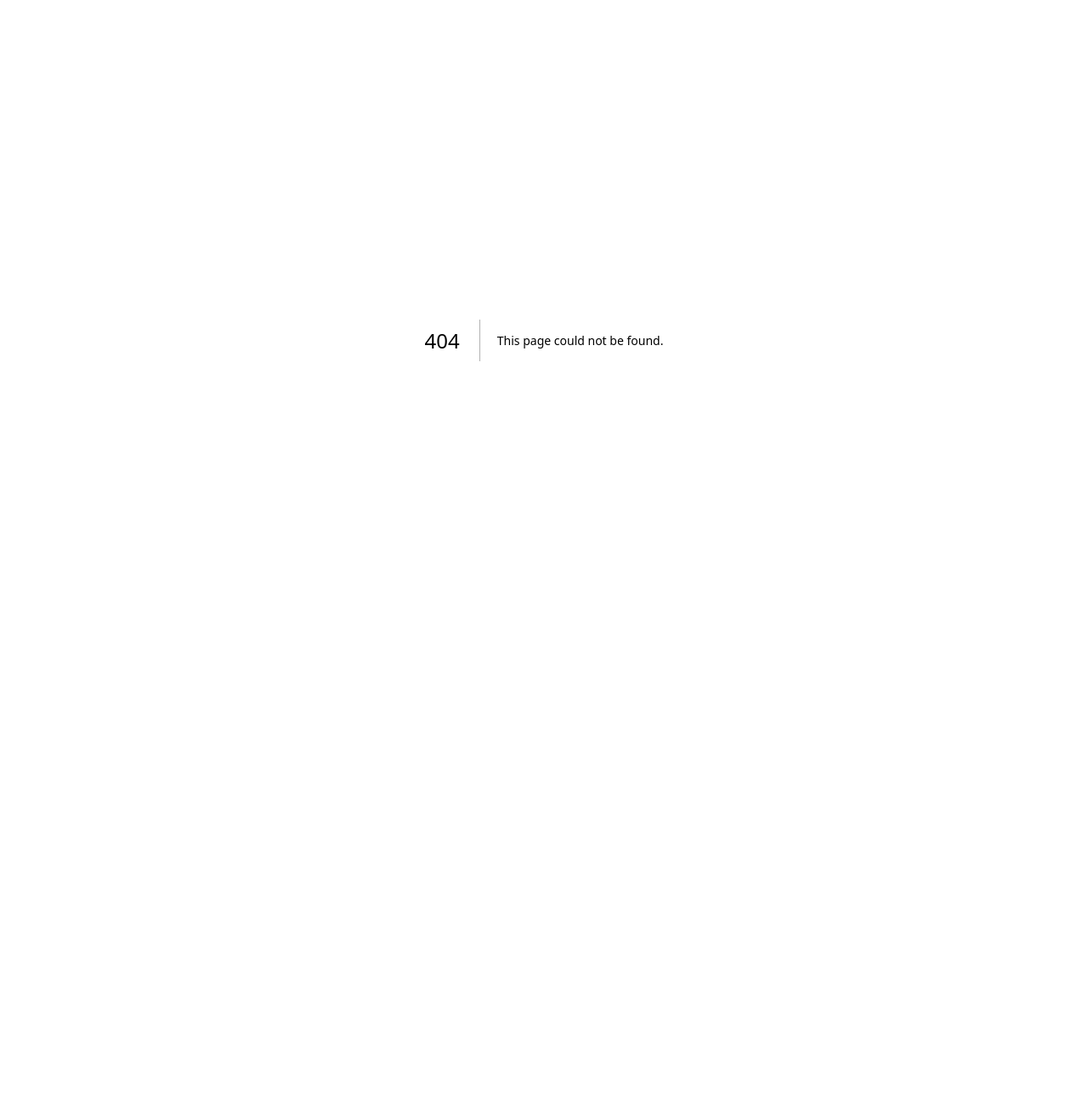
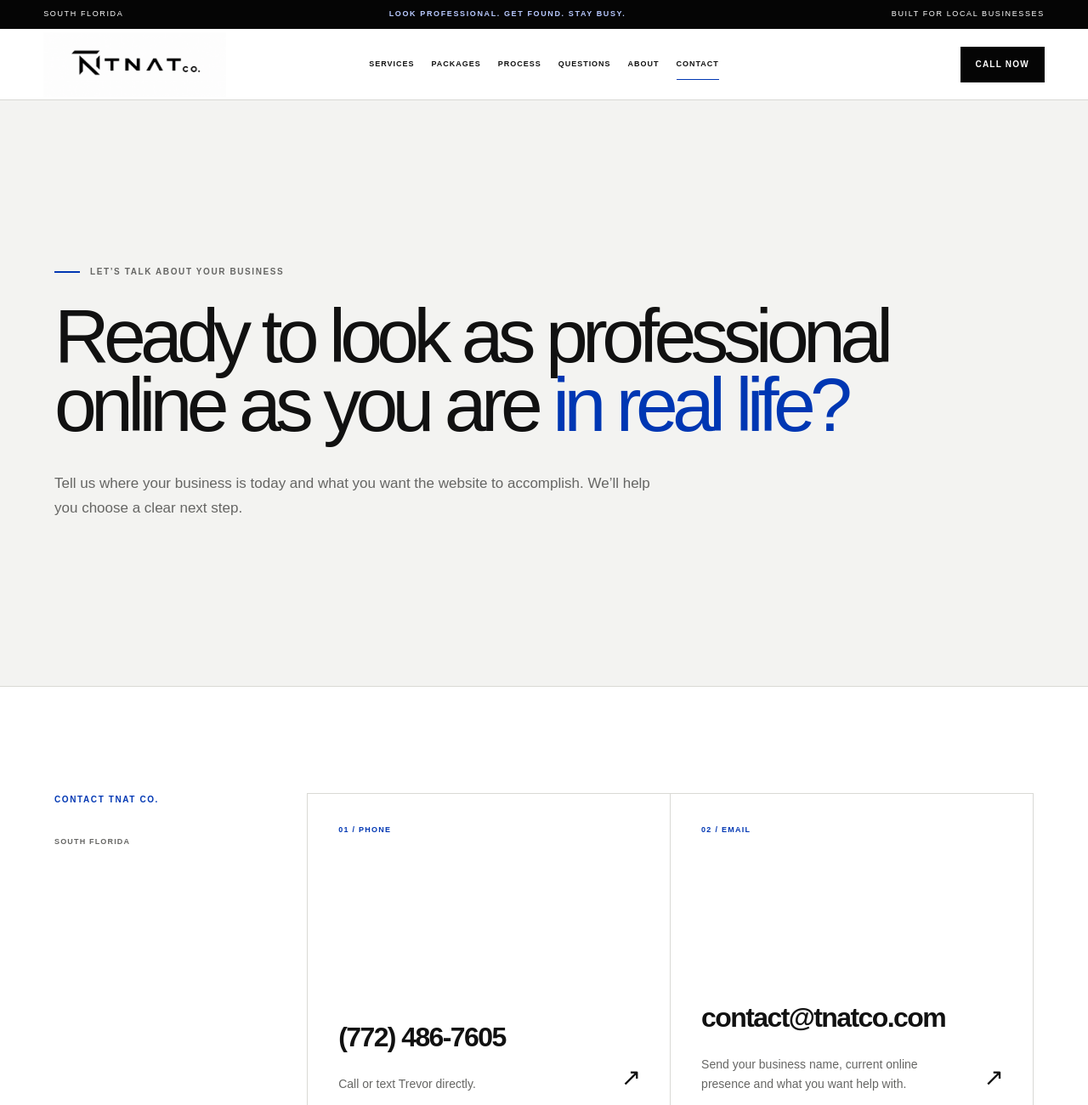
Before and after one commit to drinktnat/tnatco, a Next.js app: page /contact in a window 1280 px wide. Before the commit this address had no page. Shown: the top 1300 px of the page at 85% size. Before the commit the page ends 800 px from the top, so only its background shows below. Built offline with nearby package versions, Linux system fonts and the light colour scheme.

Commit message:
Refine mission and add contact page

```diff
--- a/app/about/page.tsx
+++ b/app/about/page.tsx
@@ -20,8 +20,9 @@ export default function AboutPage() {
           <a href="/#process">Process</a>
           <a href="/#faq">Questions</a>
           <a href="/about" aria-current="page">About</a>
+          <a href="/contact">Contact</a>
         </nav>
-        <a className="header-cta" href={inquiryHref}>Request a demo</a>
+        <a className="header-cta" href="/contact">Contact us</a>
       </header>
 
       <section className="about-hero">
@@ -61,23 +62,18 @@ export default function AboutPage() {
       <section className="mission">
         <div className="mission-grid" aria-hidden="true" />
         <div className="mission-inner section-shell">
-          <p className="section-tag light">Our mission</p>
-          <h2>TNAT Co. exists to help local businesses build a modern online presence that earns trust before a customer ever walks through the door.</h2>
-          <div className="mission-lines">
-            <p>We don’t just build websites.</p>
-            <p className="mission-emphasis">We build confidence.</p>
-            <p>When someone searches for a business online, everything they see should make them comfortable enough to call.</p>
-            <strong>That is what TNAT sells.</strong>
+          <div className="mission-heading">
+            <p className="section-tag light">Our mission</p>
+            <span>02 / WHY WE EXIST</span>
           </div>
-        </div>
-      </section>
-
-      <section className="about-principles section-shell">
-        <p className="section-tag">What guides the work</p>
-        <div className="principle-grid">
-          <article><span>01</span><h3>Earn trust early</h3><p>Your online presence should make a strong first impression before a customer ever reaches out.</p></article>
-          <article><span>02</span><h3>Make quality visible</h3><p>The website should clearly show the people, work and proof that make the business worth choosing.</p></article>
-          <article><span>03</span><h3>Keep the next step clear</h3><p>Every page should help the right customer feel comfortable enough to call, book or request a quote.</p></article>
+          <div className="mission-layout">
+            <h2>We don’t just build websites.<br /><em>We build confidence.</em></h2>
+            <div className="mission-copy">
+              <p className="mission-lead">TNAT Co. exists to help local businesses build a modern online presence that earns trust before a customer ever walks through the door.</p>
+              <p>When someone searches for a business online, everything they see should make them comfortable enough to call.</p>
+              <strong>That is what TNAT sells.</strong>
+            </div>
+          </div>
         </div>
       </section>
 
@@ -102,7 +98,7 @@ export default function AboutPage() {
           <a href="/#services">Services</a>
           <a href="/#packages">Packages</a>
           <a href="/about">About</a>
-          <a href="mailto:contact@tnatco.com">Contact</a>
+          <a href="/contact">Contact</a>
         </div>
         <span>© 2026 TNAT Co. LLC · South Florida</span>
       </footer>
--- /dev/null
+++ b/app/contact/page.tsx
@@ -0,0 +1,85 @@
+const emailHref =
+  "mailto:contact@tnatco.com?subject=Website%20inquiry&body=Business%20name%3A%0ACurrent%20website%20or%20social%20link%3A%0AWhat%20I%20want%20help%20with%3A";
+
+export default function ContactPage() {
+  return (
+    <main id="top" className="contact-page">
+      <div className="topline">
+        <span>South Florida</span>
+        <strong>Look professional. Get found. Stay busy.</strong>
+        <span>Built for local businesses</span>
+      </div>
+
+      <header className="site-header">
+        <a className="brand" href="/" aria-label="TNAT Co. home">
+          <img src="/assets/tnat-co-horizontal.png" alt="TNAT Co." />
+        </a>
+        <nav aria-label="Primary navigation">
+          <a href="/#services">Services</a>
+          <a href="/#packages">Packages</a>
+          <a href="/#process">Process</a>
+          <a href="/#faq">Questions</a>
+          <a href="/about">About</a>
+          <a href="/contact" aria-current="page">Contact</a>
+        </nav>
+        <a className="header-cta" href="tel:+17724867605">Call now</a>
+      </header>
+
+      <section className="contact-hero">
+        <div className="contact-intro section-shell">
+          <p className="kicker"><span /> Let’s talk about your business</p>
+          <h1>Ready to look as professional online as you are <em>in real life?</em></h1>
+          <p>Tell us where your business is today and what you want the website to accomplish. We’ll help you choose a clear next step.</p>
+        </div>
+      </section>
+
+      <section className="contact-details section-shell">
+        <div className="contact-label">
+          <p className="section-tag">Contact TNAT Co.</p>
+          <span>South Florida</span>
+        </div>
+        <div className="contact-options">
+          <a className="contact-option" href="tel:+17724867605">
+            <span>01 / PHONE</span>
+            <strong>(772) 486-7605</strong>
+            <p>Call or text Trevor directly.</p>
+            <i aria-hidden="true">↗</i>
+          </a>
+          <a className="contact-option" href={emailHref}>
+            <span>02 / EMAIL</span>
+            <strong>contact@tnatco.com</strong>
+            <p>Send your business name, current online presence and what you want help with.</p>
+            <i aria-hidden="true">↗</i>
+          </a>
+        </div>
+      </section>
+
+      <section className="contact-prep">
+        <div className="section-shell contact-prep-inner">
+          <p className="section-tag light">A good place to start</p>
+          <h2>You don’t need everything figured out before you reach out.</h2>
+          <div className="contact-prep-list">
+            <span>01</span><p>Your business name and service area</p>
+            <span>02</span><p>Your current website or social media, if you have one</p>
+            <span>03</span><p>What you want customers to do: call, book, visit or request a quote</p>
+          </div>
+          <a className="button button-white" href={emailHref}>Start the conversation <span>↗</span></a>
+        </div>
+      </section>
+
+      <footer className="footer">
+        <a className="footer-brand" href="/" aria-label="TNAT Co. home">
+          <img src="/assets/tnat-co-horizontal.png" alt="TNAT Co." />
+        </a>
+        <p>Custom websites and online presence for local businesses.</p>
+        <div>
+          <a href="/#services">Services</a>
+          <a href="/#packages">Packages</a>
+          <a href="/about">About</a>
+          <a href="/contact">Contact</a>
+        </div>
+        <span>© 2026 TNAT Co. LLC · South Florida</span>
+      </footer>
+    </main>
+  );
+}
--- a/app/globals.css
+++ b/app/globals.css
@@ -284,21 +284,48 @@ details > p { margin: -5px 40px 30px 59px; color: var(--muted); font-size: 14px;
 .founder-copy { margin-top: 50px; display: grid; grid-template-columns: 1fr 1fr; gap: 38px; border-top: 1px solid var(--line); }
 .founder-copy p { margin: 0; padding-top: 28px; color: var(--muted); font-size: 15px; line-height: 1.8; }
 
-.mission { min-height: 900px; position: relative; overflow: hidden; display: flex; align-items: center; background: var(--black); color: white; }
+.mission { min-height: 760px; position: relative; overflow: hidden; display: flex; align-items: center; background: var(--black); color: white; }
 .mission-grid { position: absolute; inset: 0; opacity: .22; background-image: linear-gradient(rgba(255,255,255,.12) 1px, transparent 1px), linear-gradient(90deg, rgba(255,255,255,.12) 1px, transparent 1px); background-size: 64px 64px; }
 .mission-inner { position: relative; z-index: 2; padding: 120px 0; }
-.mission h2 { max-width: 1160px; margin: 0; font-size: clamp(48px, 5.6vw, 82px); line-height: .98; letter-spacing: -.06em; }
-.mission-lines { margin-top: 85px; display: grid; grid-template-columns: 1fr 1fr; border-top: 1px solid rgba(255,255,255,.28); }
-.mission-lines p { margin: 0; padding: 26px 30px 26px 0; border-bottom: 1px solid rgba(255,255,255,.2); color: rgba(255,255,255,.65); font-size: 16px; line-height: 1.6; }
-.mission-lines .mission-emphasis { color: var(--blue-soft); font-size: 30px; font-weight: 800; letter-spacing: -.035em; }
-.mission-lines strong { grid-column: 1 / -1; padding-top: 30px; color: white; font-size: 13px; letter-spacing: .12em; text-transform: uppercase; }
+.mission-heading { display: flex; align-items: center; justify-content: space-between; gap: 30px; padding-bottom: 28px; border-bottom: 1px solid rgba(255,255,255,.25); }
+.mission-heading .section-tag { margin-bottom: 0; }
+.mission-heading > span { color: rgba(255,255,255,.48); font-size: 8px; font-weight: 800; letter-spacing: .14em; }
+.mission-layout { padding-top: 70px; display: grid; grid-template-columns: 1.15fr .85fr; gap: 9vw; align-items: start; }
+.mission h2 { max-width: 780px; margin: 0; font-size: clamp(58px, 6vw, 92px); line-height: .94; letter-spacing: -.07em; }
+.mission h2 em { color: var(--blue-soft); font-style: normal; }
+.mission-copy { padding-top: 8px; }
+.mission-copy p { margin: 0; color: rgba(255,255,255,.67); font-size: 16px; line-height: 1.75; }
+.mission-copy .mission-lead { padding-bottom: 32px; margin-bottom: 32px; border-bottom: 1px solid rgba(255,255,255,.2); color: white; font-size: 21px; line-height: 1.55; }
+.mission-copy strong { display: block; margin-top: 42px; color: var(--blue-soft); font-size: 11px; letter-spacing: .16em; text-transform: uppercase; }
 
-.about-principles { padding: 130px 0; }
-.principle-grid { display: grid; grid-template-columns: repeat(3, 1fr); border-top: 1px solid var(--line); border-left: 1px solid var(--line); }
-.principle-grid article { min-height: 360px; padding: 34px; display: flex; flex-direction: column; border-right: 1px solid var(--line); border-bottom: 1px solid var(--line); }
-.principle-grid article > span { color: var(--blue); font-size: 9px; font-weight: 800; }
-.principle-grid h3 { margin: auto 0 18px; font-size: 31px; letter-spacing: -.045em; }
-.principle-grid p { margin: 0; color: var(--muted); font-size: 14px; line-height: 1.7; }
+.contact-hero { min-height: 690px; display: flex; align-items: center; background: var(--soft); border-bottom: 1px solid var(--line); }
+.contact-intro { padding: 110px 0; }
+.contact-intro h1 { max-width: 1250px; margin: 0; font-size: clamp(65px, 7vw, 110px); line-height: .9; letter-spacing: -.075em; }
+.contact-intro h1 em { color: var(--blue); font-style: normal; }
+.contact-intro > p:not(.kicker) { max-width: 710px; margin: 38px 0 0; color: var(--muted); font-size: 17px; line-height: 1.7; }
+.contact-details { padding: 125px 0; display: grid; grid-template-columns: .42fr 1.58fr; gap: 70px; }
+.contact-label > span { color: var(--muted); font-size: 9px; font-weight: 800; letter-spacing: .13em; text-transform: uppercase; }
+.contact-options { display: grid; grid-template-columns: 1fr 1fr; border-top: 1px solid var(--line); border-left: 1px solid var(--line); }
+.contact-option { min-height: 390px; position: relative; padding: 36px; display: flex; flex-direction: column; border-right: 1px solid var(--line); border-bottom: 1px solid var(--line); transition: background .2s ease, color .2s ease; }
+.contact-option:hover { background: var(--blue); color: white; }
+.contact-option > span { color: var(--blue); font-size: 9px; font-weight: 800; letter-spacing: .14em; }
+.contact-option:hover > span, .contact-option:hover p { color: rgba(255,255,255,.72); }
+.contact-option strong { margin-top: auto; font-size: clamp(27px, 2.5vw, 43px); letter-spacing: -.05em; overflow-wrap: anywhere; }
+.contact-option p { max-width: 440px; margin: 20px 45px 0 0; color: var(--muted); font-size: 14px; line-height: 1.65; }
+.contact-option i { position: absolute; right: 34px; bottom: 34px; font-size: 28px; font-style: normal; }
+.contact-prep { min-height: 780px; display: flex; align-items: center; background: var(--blue); color: white; }
+.contact-prep-inner { padding: 110px 0; }
+.contact-prep h2 { max-width: 1040px; margin: 0; font-size: clamp(55px, 6vw, 90px); line-height: .94; letter-spacing: -.065em; }
+.contact-prep-list { max-width: 950px; margin-top: 70px; display: grid; grid-template-columns: 60px 1fr; border-top: 1px solid rgba(255,255,255,.35); }
+.contact-prep-list span, .contact-prep-list p { margin: 0; padding: 20px 0; border-bottom: 1px solid rgba(255,255,255,.25); }
+.contact-prep-list span { color: var(--blue-soft); font-size: 9px; font-weight: 800; }
+.contact-prep-list p { font-size: 15px; }
+
+@media (max-width: 1350px) {
+  .site-header { grid-template-columns: minmax(215px, 1fr) auto minmax(215px, 1fr); }
+  .brand, .brand img { width: 215px; }
+  nav { gap: 20px; font-size: 9px; }
+}
 
 @media (max-width: 1050px) {
   .site-header { grid-template-columns: 1fr auto; }
@@ -320,6 +347,9 @@ details > p { margin: -5px 40px 30px 59px; color: var(--muted); font-size: 14px;
   .about-hero-copy { min-height: 700px; padding-left: 7vw; }
   .about-portrait-wrap { min-height: 720px; }
   .founder-story { grid-template-columns: 1fr; gap: 38px; }
+  .mission-layout { grid-template-columns: 1fr; gap: 55px; }
+  .mission-copy { max-width: 720px; }
+  .contact-details { grid-template-columns: 1fr; gap: 40px; }
 }
 
 @media (max-width: 700px) {
@@ -381,15 +411,25 @@ details > p { margin: -5px 40px 30px 59px; color: var(--muted); font-size: 14px;
   .about-hero-copy > p:not(.kicker) { font-size: 15px; }
   .about-portrait-wrap { min-height: 590px; padding: 28px 6vw; }
   .about-portrait { height: 530px; box-shadow: 12px 12px 0 var(--blue-dark); }
-  .founder-story, .about-principles { padding: 90px 0; }
+  .founder-story { padding: 90px 0; }
   .founder-bio h2, .mission h2 { font-size: 45px; }
   .founder-copy { grid-template-columns: 1fr; gap: 0; }
-  .mission { min-height: 980px; }
+  .mission { min-height: 900px; }
   .mission-inner { padding: 90px 0; }
-  .mission-lines { margin-top: 55px; grid-template-columns: 1fr; }
-  .mission-lines strong { grid-column: 1; }
-  .principle-grid { grid-template-columns: 1fr; }
-  .principle-grid article { min-height: 300px; }
+  .mission-heading { align-items: flex-start; }
+  .mission-layout { padding-top: 50px; gap: 46px; }
+  .mission-copy .mission-lead { font-size: 18px; }
+  .contact-hero { min-height: 650px; }
+  .contact-intro { padding: 90px 0; }
+  .contact-intro h1 { font-size: clamp(53px, 15vw, 74px); }
+  .contact-intro > p:not(.kicker) { font-size: 15px; }
+  .contact-details { padding: 90px 0; }
+  .contact-options { grid-template-columns: 1fr; }
+  .contact-option { min-height: 310px; padding: 28px; }
+  .contact-option i { right: 27px; bottom: 27px; }
+  .contact-prep { min-height: 850px; }
+  .contact-prep-inner { padding: 90px 0; }
+  .contact-prep h2 { font-size: 47px; }
 }
 
 @media (prefers-reduced-motion: reduce) {
--- a/app/page.tsx
+++ b/app/page.tsx
@@ -109,8 +109,9 @@ export default function Home() {
           <a href="#process">Process</a>
           <a href="#faq">Questions</a>
           <a href="/about">About</a>
+          <a href="/contact">Contact</a>
         </nav>
-        <a className="header-cta" href={inquiryHref}>Request a demo</a>
+        <a className="header-cta" href="/contact">Contact us</a>
       </header>
 
       <section className="hero">
@@ -365,7 +366,8 @@ export default function Home() {
           <a href="#services">Services</a>
           <a href="#packages">Packages</a>
           <a href="#process">Process</a>
-          <a href="mailto:contact@tnatco.com">Contact</a>
+          <a href="/about">About</a>
+          <a href="/contact">Contact</a>
         </div>
         <span>© 2026 TNAT Co. LLC · South Florida</span>
       </footer>
```
